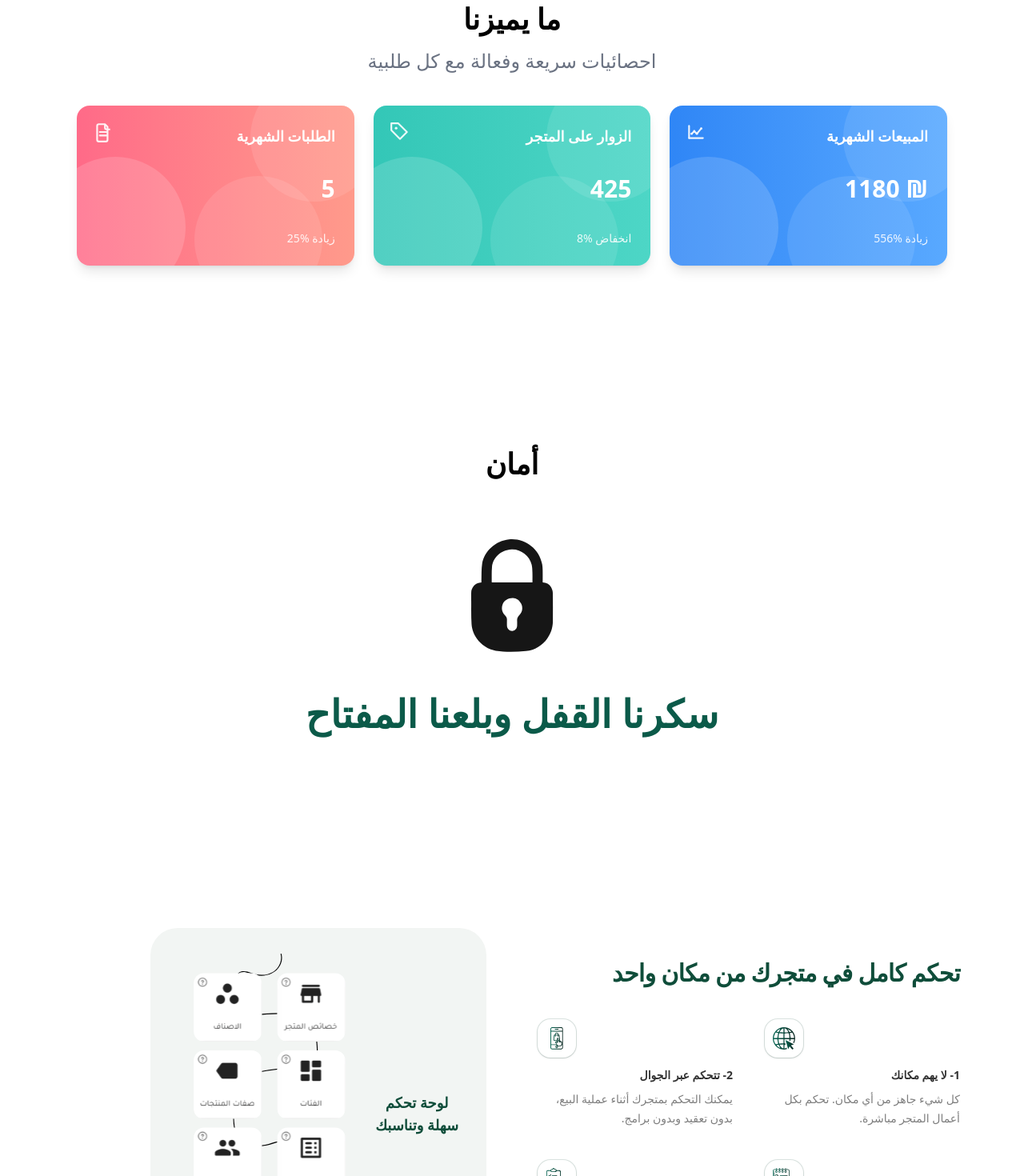
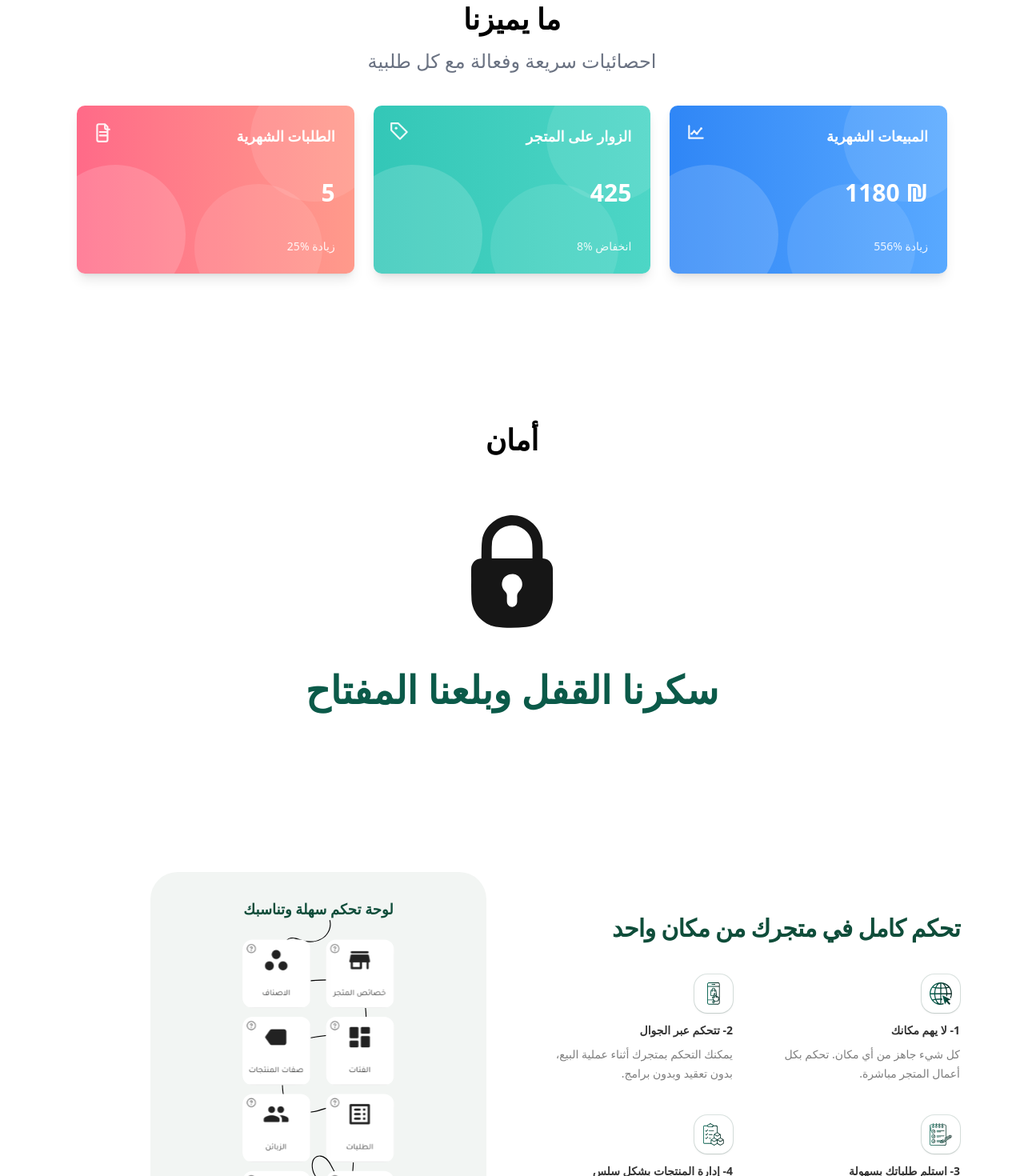
Before and after one commit to nesmamanasra/strx-co, a React (Vite) app: page / in a window 1280 px wide. Shown: the part 980-2450 px from the top of the page at 80% size. Built offline with nearby package versions, Linux system fonts and the light colour scheme.

Commit message:
edit style

```diff
--- a/src/app/components/home/ControlSection.jsx
+++ b/src/app/components/home/ControlSection.jsx
@@ -43,7 +43,7 @@ export default function ControlSection() {
             <div className="mt-10 grid gap-10 sm:grid-cols-2">
               {features.map((f) => (
                 <div key={f.no} className="text-right">
-                  <div className="flex justify-end">
+                  <div className="flex justify-start">
                     <div className="flex h-12 w-12 items-center justify-center rounded-2xl bg-white ring-1 ring-[#0F4D3A]/15 shadow-sm">
                       <img
                         src={f.icon}
@@ -75,13 +75,15 @@ export default function ControlSection() {
                   لوحة تحكم سهلة وتناسبك
                 </h2>
 
-                <img
+
+              </div>
+               <div className="flex items-center justify-center gap-3"> <img
                   src="/control.svg"
                   alt="control"
                   className="h-100 w-100 object-contain"
                   draggable="false"
-                />
-              </div>
+                /></div>
+
             </div>
           </div>
 
--- a/src/app/components/home/SecuritySection.jsx
+++ b/src/app/components/home/SecuritySection.jsx
@@ -3,7 +3,7 @@ import Container from "../ui/Container";
 export default function SecuritySection() {
   return (
 <section className="bg-white">
-      <Container className="py-10 sm:py-14 lg:py-16 mb-25">
+      <Container className="py-10 sm:py-14 lg:py-16 mb-15">
         <div className="text-center">
           <h3 className="text-4xl font-bold text-black">أمان</h3>
 
--- a/src/app/components/home/StatsSection.jsx
+++ b/src/app/components/home/StatsSection.jsx
@@ -54,8 +54,8 @@ export default function StatsSection() {
     return (
       <div
         className={[
-          "relative isolate overflow-hidden rounded-2xl p-6 text-white shadow-lg",
-          "h-[200px]",
+          "relative isolate overflow-hidden rounded-[10px] p-6 text-white shadow-lg",
+          "h-[210px]",
           bgClass,
         ].join(" ")}
         dir="rtl"
@@ -79,7 +79,7 @@ export default function StatsSection() {
 
   return (
 <section className="bg-white">
-      <Container className="py-10 sm:py-14 lg:py-16 mb-25">
+      <Container className="py-10 sm:py-14 lg:py-16 mb-15">
         <div className="text-center">
         <h2 className="text-4xl font-extrabold text-black">ما يميزنا</h2>
         <p className="mt-4 text-2xl font-medium text-gray-500">
--- a/src/app/components/home/TwoInfoSections.jsx
+++ b/src/app/components/home/TwoInfoSections.jsx
@@ -24,15 +24,6 @@ export default function TwoInfoSections() {
       <section className="w-full bg-white  h-70">
         <div className="mx-auto max-w-3xl px-4 py-10 sm:py-14">
           <div className="flex flex-col gap-6 sm:flex-row sm:items-center sm:justify-between">
-            {/* Left button */}
-            <div className="sm:order-1">
-              <button
-                type="button"
-                className="inline-flex items-center justify-center rounded-[20px] bg-gradient-to-l from-[#062C24] to-[#075B4A] px-8 py-4 text-sm font-semibold text-white shadow-sm hover:opacity-95"
-              >
-                ابدأ مجاناً
-              </button>
-            </div>
 
             {/* Right text */}
             <div className="sm:order-2 text-right">
@@ -43,6 +34,16 @@ export default function TwoInfoSections() {
                 ابدأ الآن مجاناً لمدة شهر، وحوّل متجرك ينطلق بقوة!
               </p>
             </div>
+
+             {/* Left button */}
+            <div className="sm:order-1">
+              <button
+                type="button"
+                className="inline-flex items-center justify-center rounded-[20px] bg-gradient-to-l from-[#062C24] to-[#075B4A] px-8 py-4 text-sm font-semibold text-white shadow-sm hover:opacity-95"
+              >
+                ابدأ مجاناً
+              </button>
+            </div>
           </div>
         </div>
       </section>
```
